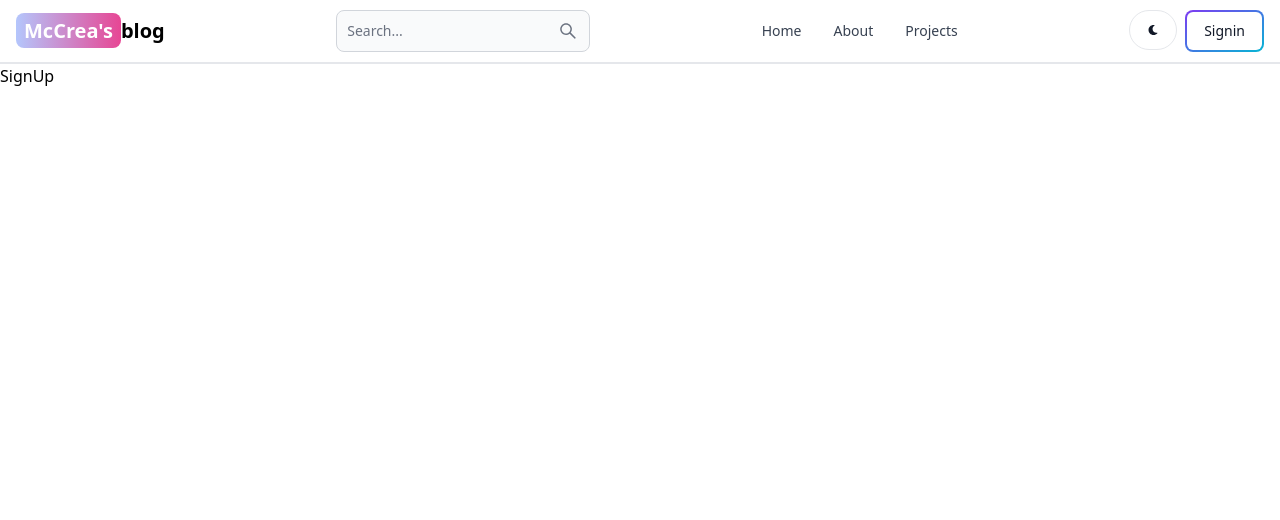
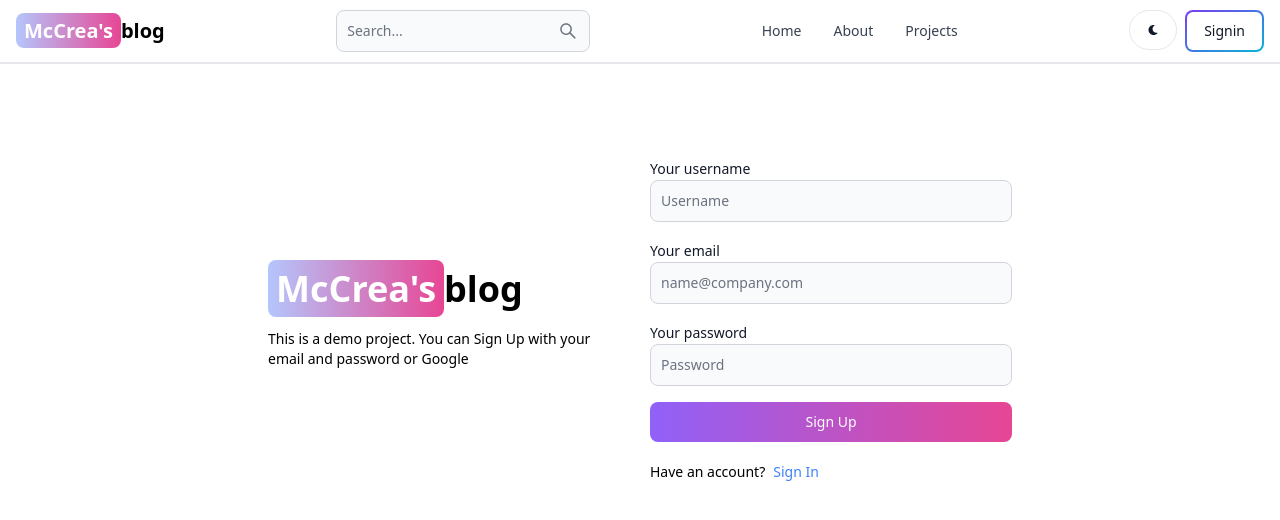
Before and after one commit to AfridMcCrea/mern-blog, a React (Vite) app in the folder client/: page /signup in a window 1280 px wide. Shown: the top 520 px of the page. Built offline with nearby package versions, Linux system fonts and the light colour scheme.

Commit message:
create sign up page ui

```diff
--- a/client/src/pages/SignUp.jsx
+++ b/client/src/pages/SignUp.jsx
@@ -1,7 +1,50 @@
-import React from 'react'
+import { Button, Label, TextInput } from "flowbite-react";
+import React from "react";
+import { Link } from "react-router-dom";
 
 export default function SignUp() {
   return (
-    <div>SignUp</div>
-  )
+    <div className="min-h-screen mt-20">
+      <div className="flex p-3 max-w-3xl mx-auto flex-col md:flex-row md:items-center gap-5">
+        {/* //left */}
+        <div className="flex-1">
+          <Link className="text-4xl font-bold dark:text-white">
+            <span className="px-2 py-1 bg-gradient-to-r from-indigo-300 via-purple to-pink-500 rounded-lg text-white">
+              McCrea's
+            </span>
+            blog
+          </Link>
+          <p className=" text-sm mt-5">
+            {" "}
+            This is a demo project. You can Sign Up with your email and password
+            or Google
+          </p>
+        </div>
+        {/* //right */}
+        <div className="flex-1">
+          <form className="flex flex-col gap-4">
+            <div className="">
+              <Label value="Your username" />
+              <TextInput type="text" placeholder="Username" id="username" />
+            </div>
+            <div className="">
+              <Label value="Your email" />
+              <TextInput type="text" placeholder="name@company.com" id="email" />
+            </div>
+            <div className="">
+              <Label value="Your password" />
+              <TextInput type="text" placeholder="Password" id="password" />
+            </div>
+            <Button gradientDuoTone="purpleToPink" type="submit">
+              Sign Up
+            </Button>
+          </form>
+          <div className="flex gap-2 text-sm mt-5">
+            <span>Have an account?</span>
+            <Link to='/signin' className="text-blue-500">Sign In</Link>
+          </div>
+        </div>
+      </div>
+    </div>
+  );
 }
```
